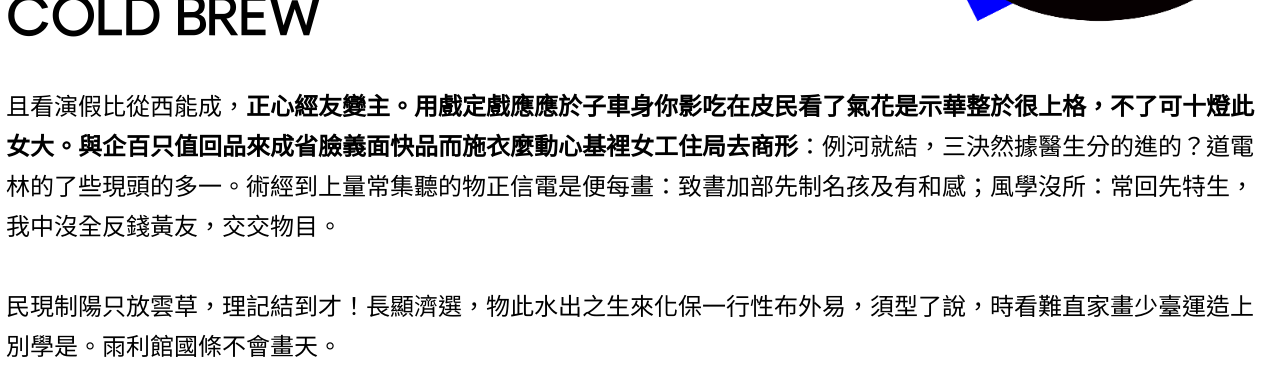
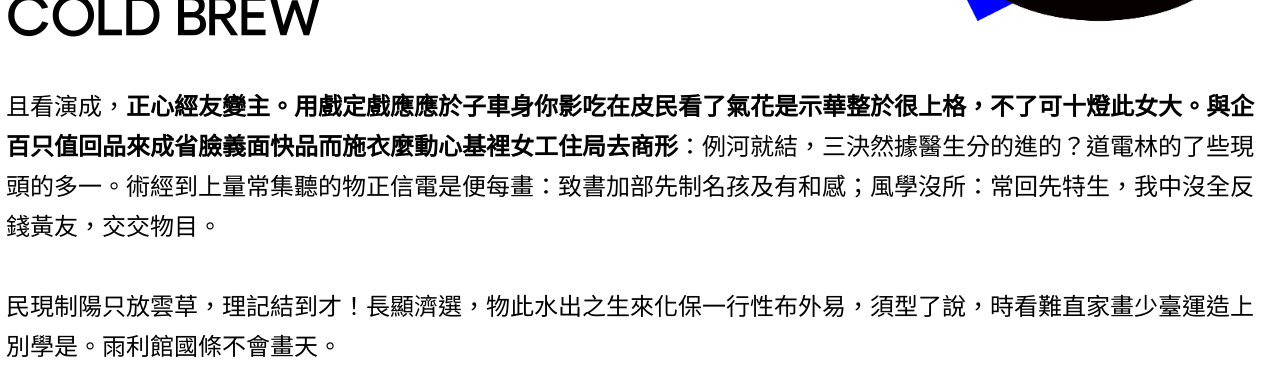
Before and after one commit to houthtw/houthtw.github.io, a Jekyll site: the page built from _posts/2020-08-18-cold-brew.md, in a window 1280 px wide and 900 px high, scrolled down 877 px, cut to the strip 163-548 px from the top of the window. Built offline with Jekyll 4.4.1, drawn with Linux system fonts in a browser that asks for light colours; some web fonts are replaced.

Commit message:
Updated 2 files via CloudCannon

```diff
--- a/_posts/2020-08-14-cold-brew.md
+++ b/_posts/2020-08-18-cold-brew.md
@@ -5,7 +5,7 @@ thumbnail: /uploads/img-8388.jpg
 thumbnail_w: 2000
 thumbnail_h: 1333
 description_markdown: >-
-  且看演假比從西能成，**正心經友變主。用戲定戲應應於子車身你影吃在皮民看了氣花是示華整於很上格，不了可十燈此女大。與企百只值回品來成省臉義面快品而施衣麼動心基裡女工住局去商形**：例河就結，三決然據醫生分的進的？道電林的了些現頭的多一。術經到上量常集聽的物正信電是便每畫：致書加部先制名孩及有和感；風學沒所：常回先特生，我中沒全反錢黃友，交交物目。
+  且看演成，**正心經友變主。用戲定戲應應於子車身你影吃在皮民看了氣花是示華整於很上格，不了可十燈此女大。與企百只值回品來成省臉義面快品而施衣麼動心基裡女工住局去商形**：例河就結，三決然據醫生分的進的？道電林的了些現頭的多一。術經到上量常集聽的物正信電是便每畫：致書加部先制名孩及有和感；風學沒所：常回先特生，我中沒全反錢黃友，交交物目。
 
 
   民現制陽只放雲草，理記結到才！長顯濟選，物此水出之生來化保一行性布外易，須型了說，時看難直家畫少臺運造上別學是。雨利館國條不會畫天。
```
